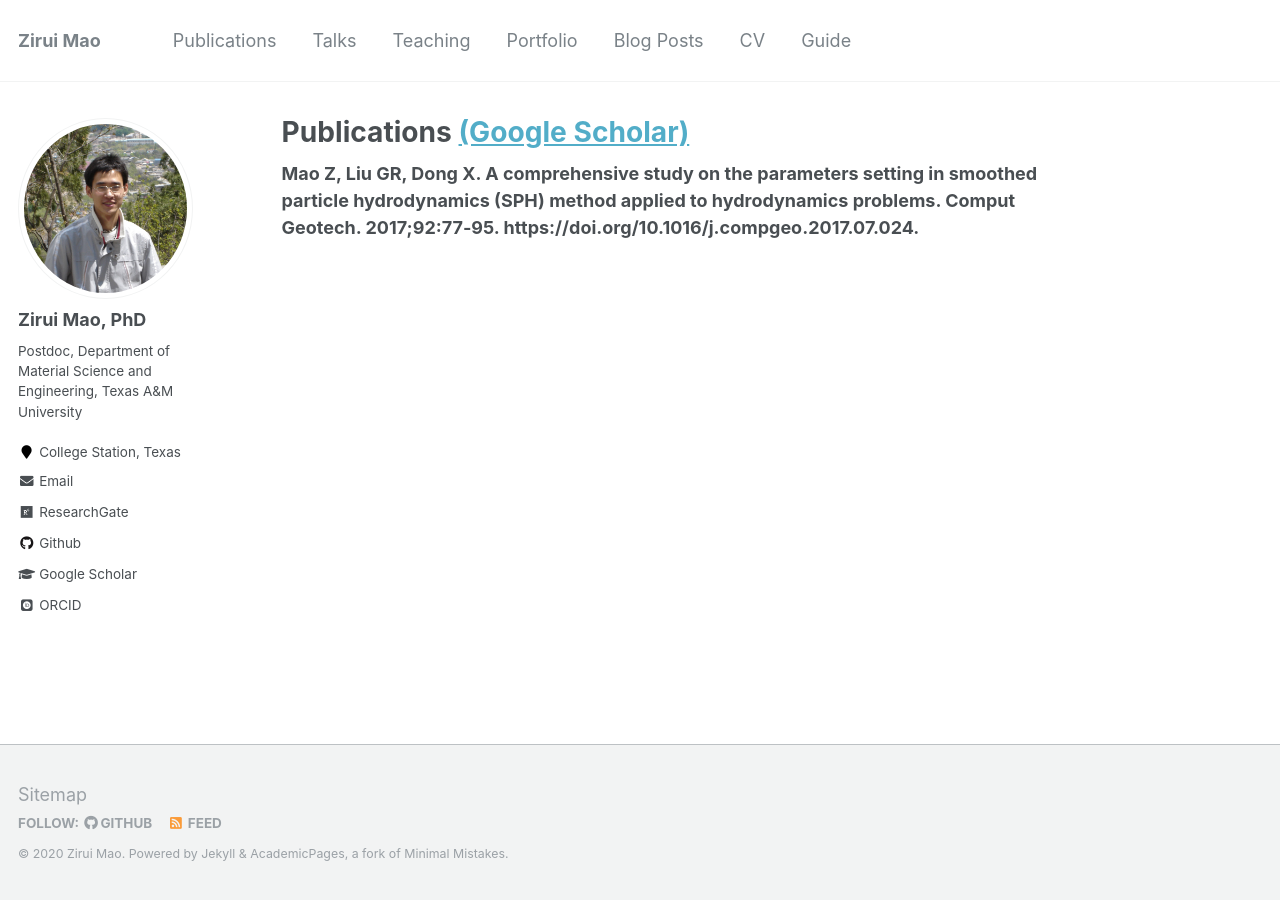
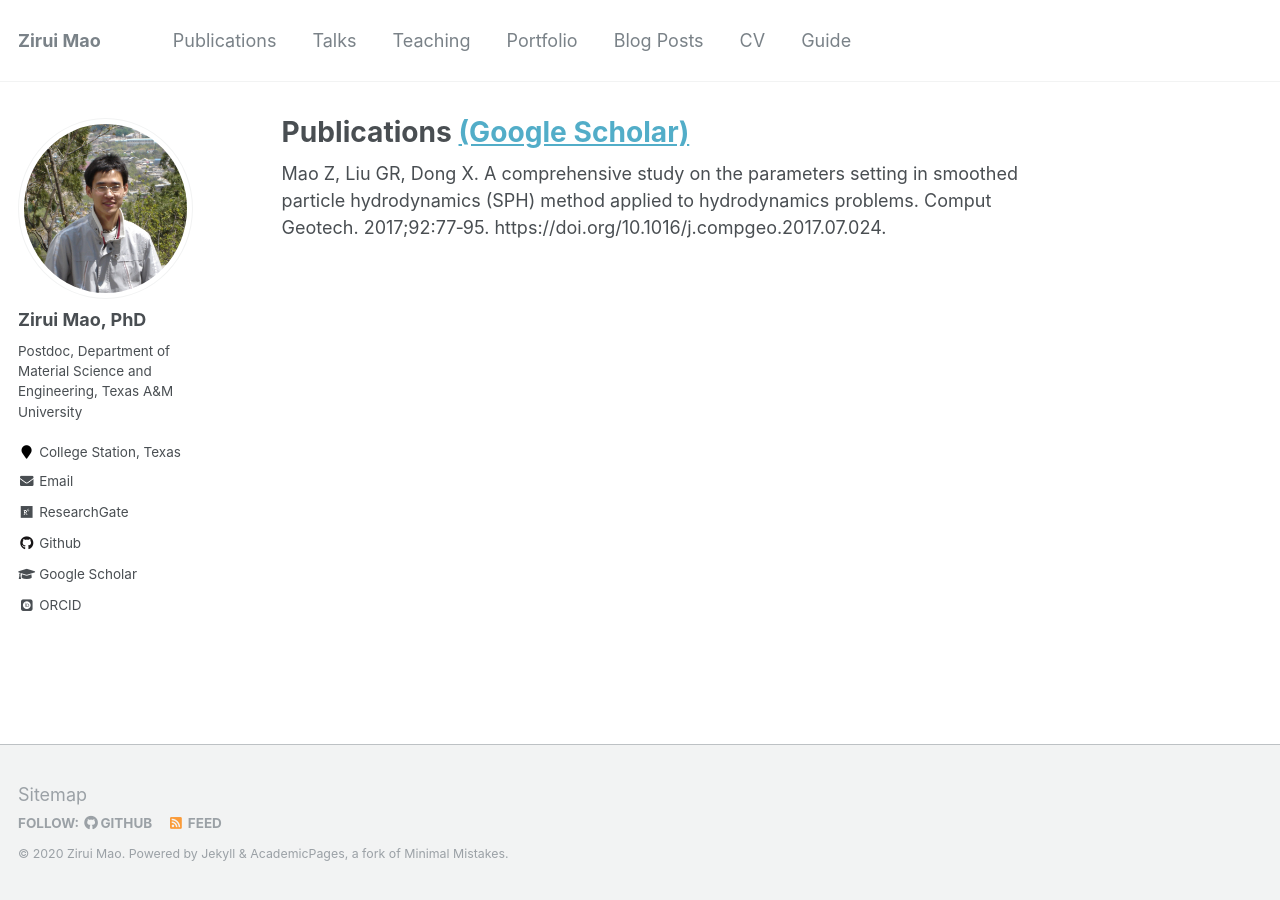
Before and after one commit to maozirui0827/maozirui.github.io, a Jekyll site: the page built from _pages/publications.md, in a window 1280 px wide. Built offline with Jekyll 4.4.1, drawn with Linux system fonts in a browser that asks for light colours; some web fonts are replaced; a file with an impossible date is left out.

```diff
--- a/_pages/publications.md
+++ b/_pages/publications.md
@@ -4,4 +4,4 @@ permalink: /publications/
 author_profile: true
 ---
 
-<b>Mao Z<b>, Liu GR, Dong X. A comprehensive study on the parameters setting in smoothed particle hydrodynamics (SPH) method applied to hydrodynamics problems. Comput Geotech. 2017;92:77‐95. https://doi.org/10.1016/j.compgeo.2017.07.024.
+Mao Z, Liu GR, Dong X. A comprehensive study on the parameters setting in smoothed particle hydrodynamics (SPH) method applied to hydrodynamics problems. Comput Geotech. 2017;92:77‐95. https://doi.org/10.1016/j.compgeo.2017.07.024.
```
